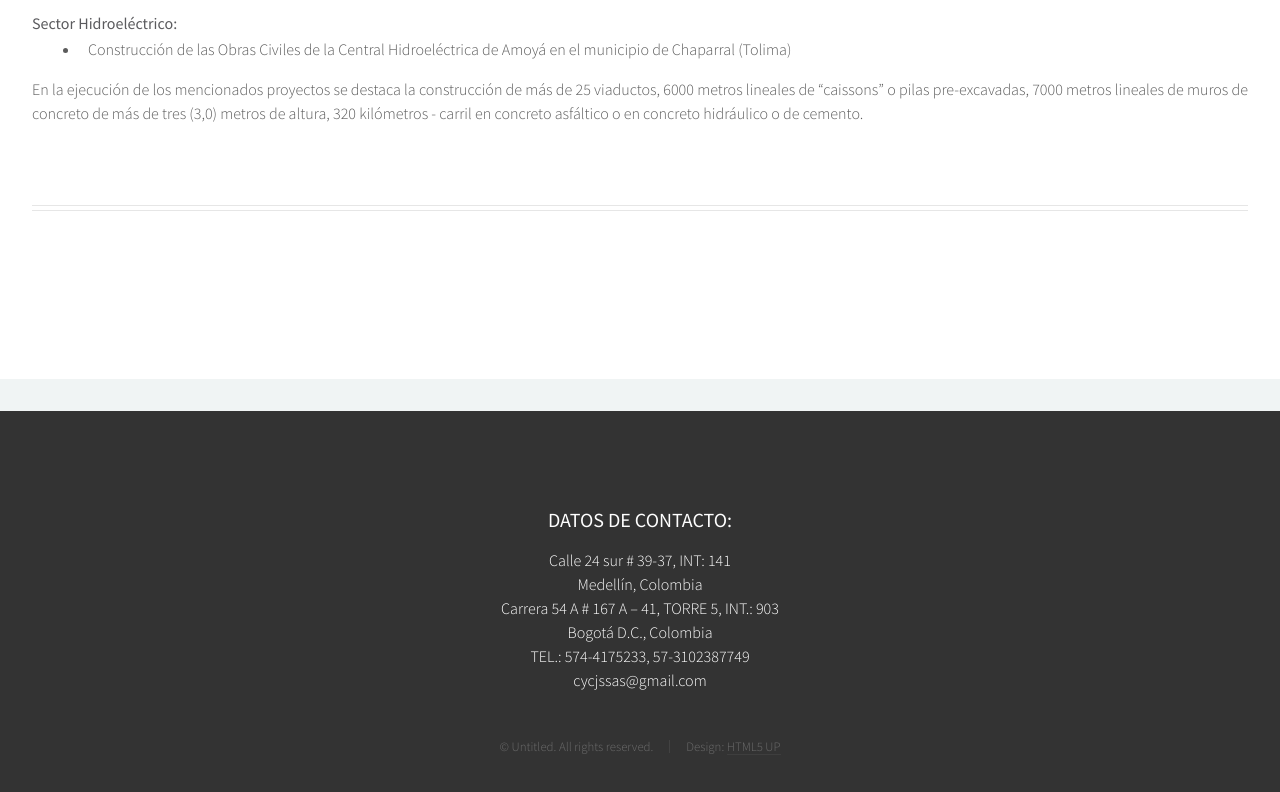
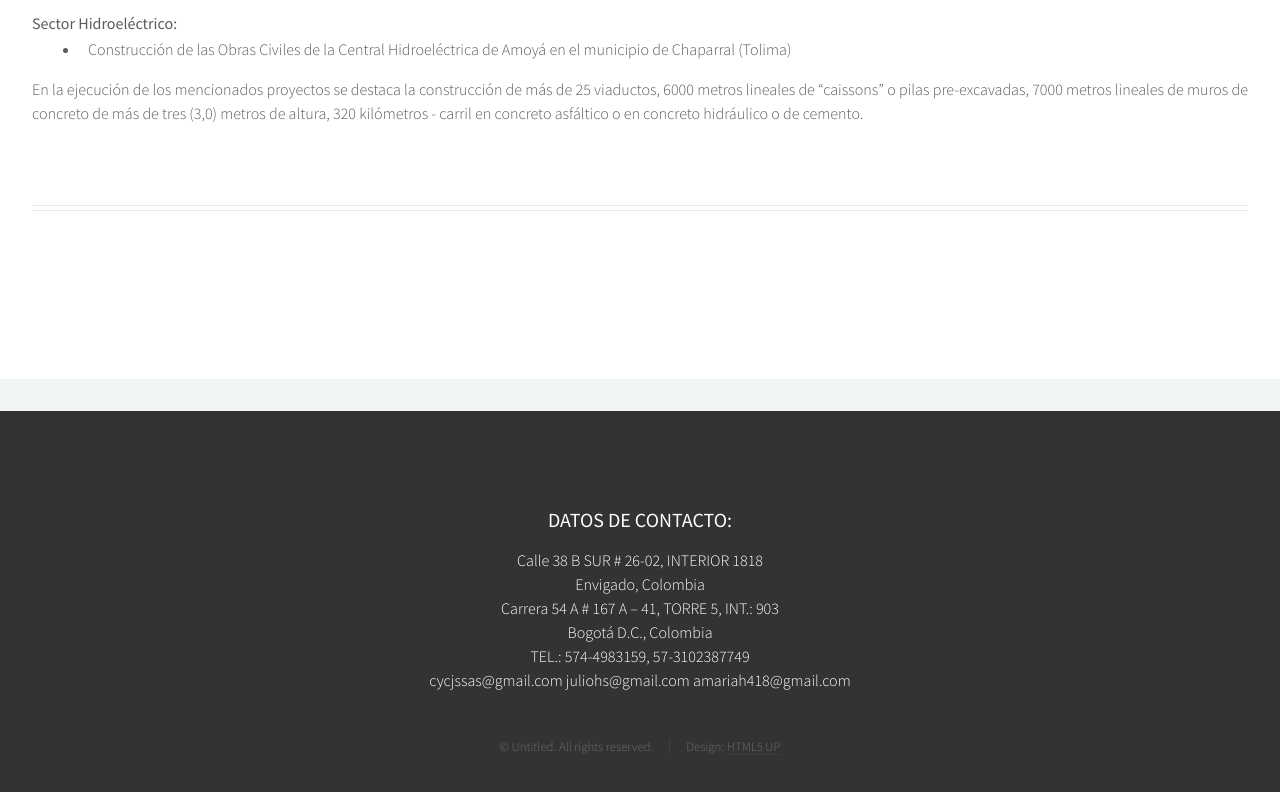
Before and after one commit to sebastian-sierra/CCJS, a plain HTML site: page fundador.html in a window 1280 px wide. Shown: the part 1001-1793 px from the top of the page. Drawn offline with Linux system fonts and the light colour scheme.

Commit message:
updated contact information

```diff
--- a/fundador.html
+++ b/fundador.html
@@ -158,12 +158,14 @@
 						<h3>DATOS DE CONTACTO:</h3>
 					</header>
 					<p>
-						Calle 24 sur # 39-37, INT: 141<br>
-						Medellín, Colombia<br>
-						Carrera 54 A # 167 A – 41, TORRE 5, INT.: 903<br>
-						Bogotá D.C., Colombia<br>
-						TEL.: 574-4175233, 57-3102387749<br>
-						cycjssas@gmail.com
+						Calle 38 B SUR # 26-02, INTERIOR 1818<br>
+                        Envigado, Colombia<br>
+                        Carrera 54 A # 167 A – 41, TORRE 5, INT.: 903<br>
+                        Bogotá D.C., Colombia<br>
+                        TEL.: 574-4983159, 57-3102387749<br>
+                        cycjssas@gmail.com
+                        juliohs@gmail.com
+                        amariah418@gmail.com
 					</p>
 				</section>
 
```
Also changed, not shown: barrio-medellin.html (+6 -4 lines), index.html (+3 -1 lines).
